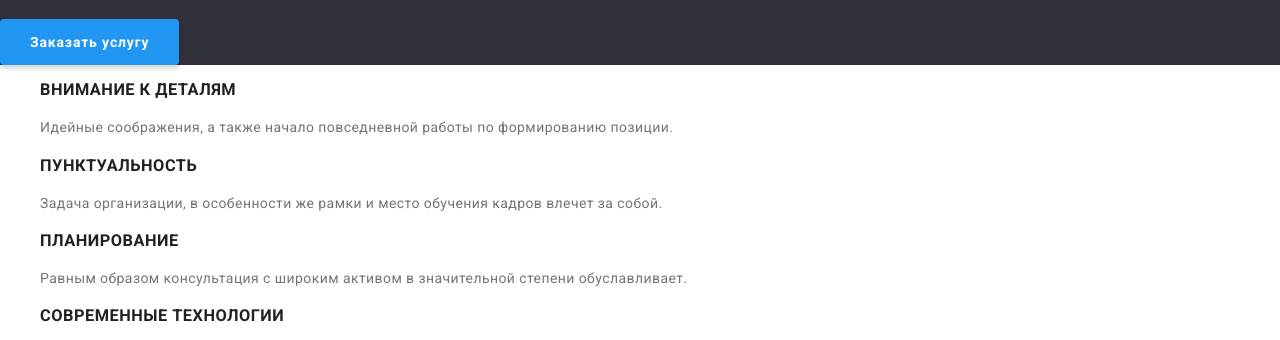
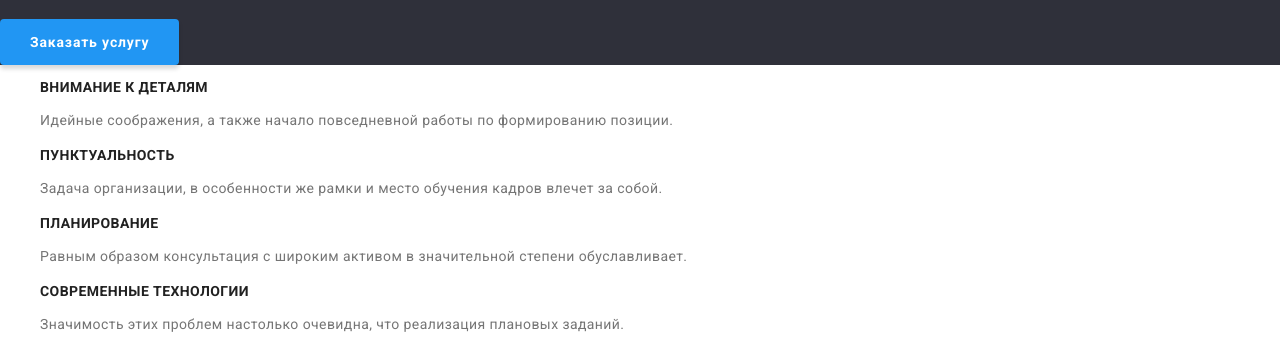
Before and after one commit to Koliadjun/goit-markup-hw-02, a plain HTML site: page index.html in a window 1280 px wide. Shown: the part 239-579 px from the top of the page. Drawn offline with nearby package versions, Linux system fonts and the light colour scheme.

Commit message:
fix styles

```diff
--- a/css/styles.css
+++ b/css/styles.css
@@ -113,6 +113,7 @@ h4 {
   line-height: 1.143;
   letter-spacing: 0.03em;
   text-transform: uppercase;
+  font-size: inherit;
 }
 .features-list-text {
   line-height: 1.71;
```
